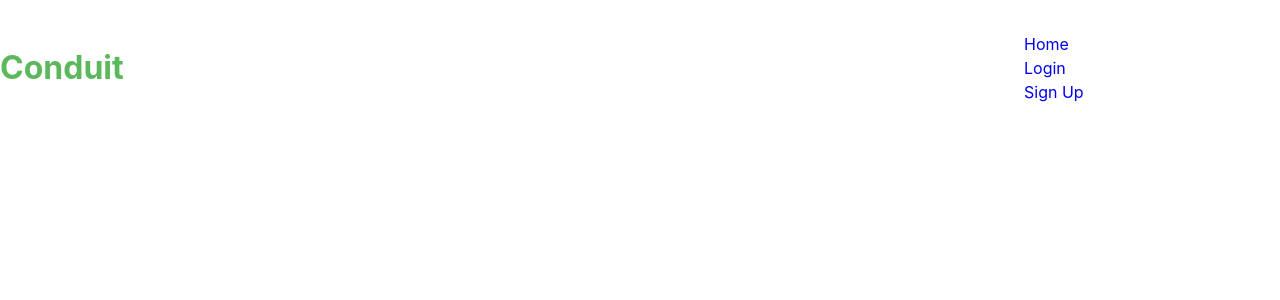
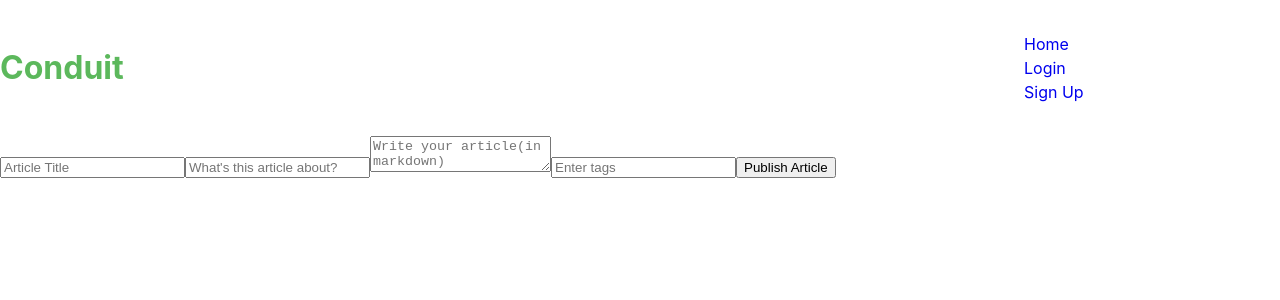
Before and after one commit to rishabhanand12/conduit-react-redux, a React (Create React App) app: page /new in a window 1280 px wide. Shown: the top 300 px of the page. Built offline with nearby package versions, Linux system fonts and the light colour scheme.

Commit message:
new article feature added

```diff
--- a/src/components/NewArticle.js
+++ b/src/components/NewArticle.js
@@ -12,7 +12,7 @@ export default class NewArticle extends React.Component {
     if (name === "tagList") {
       var tags = value.split(" ");
       this.setState({
-        [name]: this.state.name.concat(tags),
+        [name]: tags,
       });
     }
     this.setState({
@@ -49,7 +49,7 @@ export default class NewArticle extends React.Component {
             type="text"
             name="title"
             placeholder="Article Title"
-            value={this.state.name}
+            value={this.state.title}
             required
           />
           <input
--- a/src/containers/App.js
+++ b/src/containers/App.js
@@ -7,6 +7,7 @@ import Home from "../components/Home";
 import Header from "../components/Header";
 import Article from "../components/Article";
 import Profile from "../components/Profile";
+import NewArticle from "../components/NewArticle";
 // import { fetchUser } from "../store/action";
 class App extends React.Component {
   render() {
@@ -30,10 +31,10 @@ class App extends React.Component {
           <Route path="/profile/:id">
             <Profile />
           </Route>
-          {/* <Route path="/new">
+          <Route path="/new">
             <NewArticle />
           </Route>
-          <Route path="/settings">
+          {/* <Route path="/settings">
             <Settings />
           </Route> */}
         </Switch>
```
Also changed, not shown: src/components/Header.js (+0 -66 lines).
